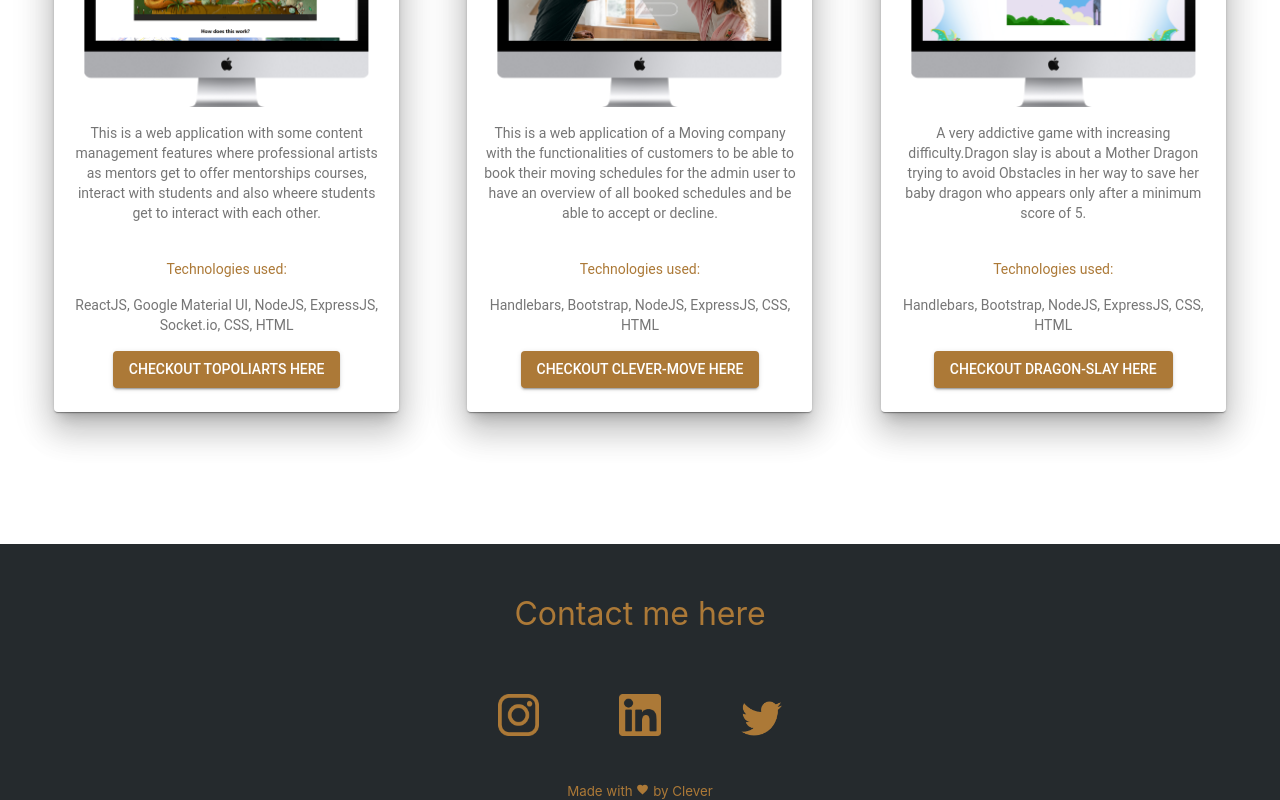
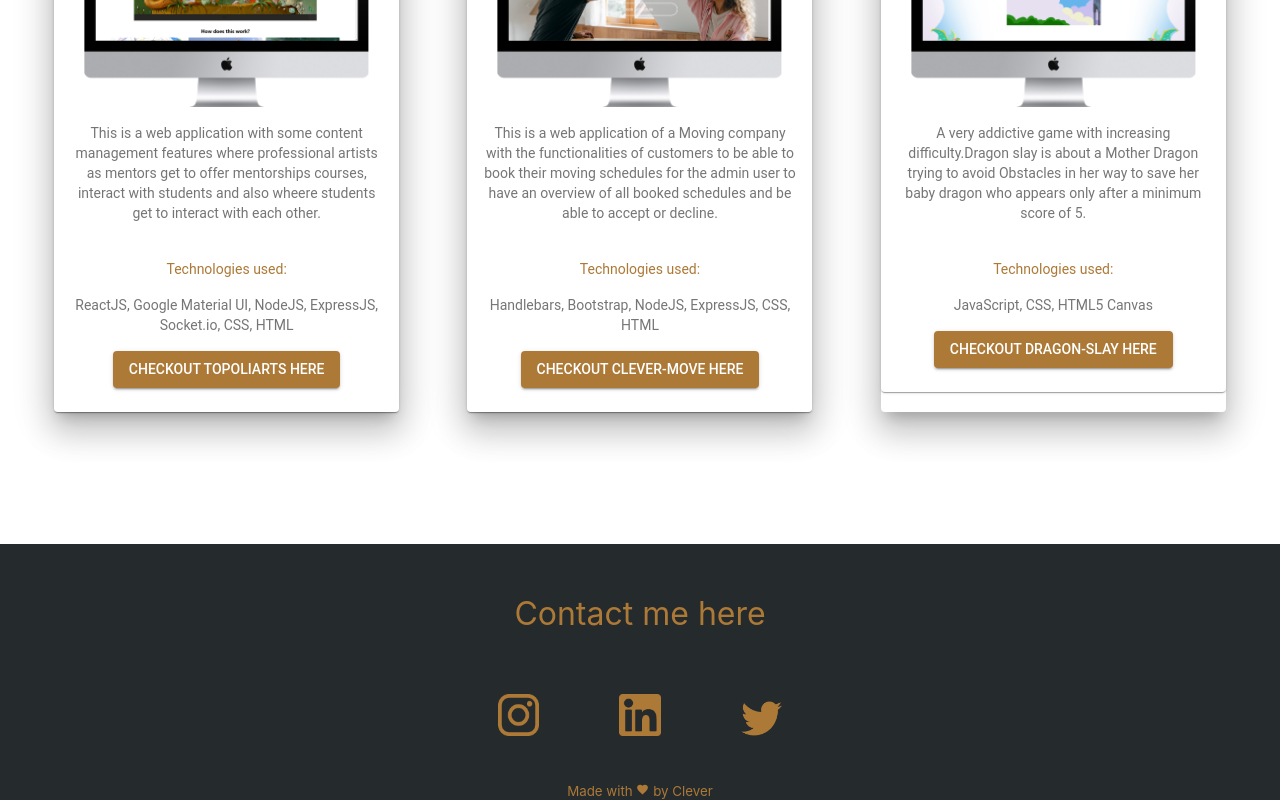
Before and after one commit to Cleverttech/my-portfolio, a React (Create React App) app: page / in a window 1280 px wide. Shown: the part 2103-2903 px from the top of the page. Built offline with nearby package versions, Linux system fonts and the light colour scheme.

Commit message:
Modify game technologies

```diff
--- a/src/App.js
+++ b/src/App.js
@@ -404,7 +404,7 @@ function App() {
 
 								<CardContent>
 									<Typography variant="body2" color="textSecondary" paragraph>
-										Handlebars, Bootstrap, NodeJS, ExpressJS, CSS, HTML
+										JavaScript, CSS, HTML5 Canvas
 									</Typography>
 									<Link href=" https://cleverttech.github.io/Dragon-slay/" target="_blank">
 										<Button variant="contained" color="secondary">
```
